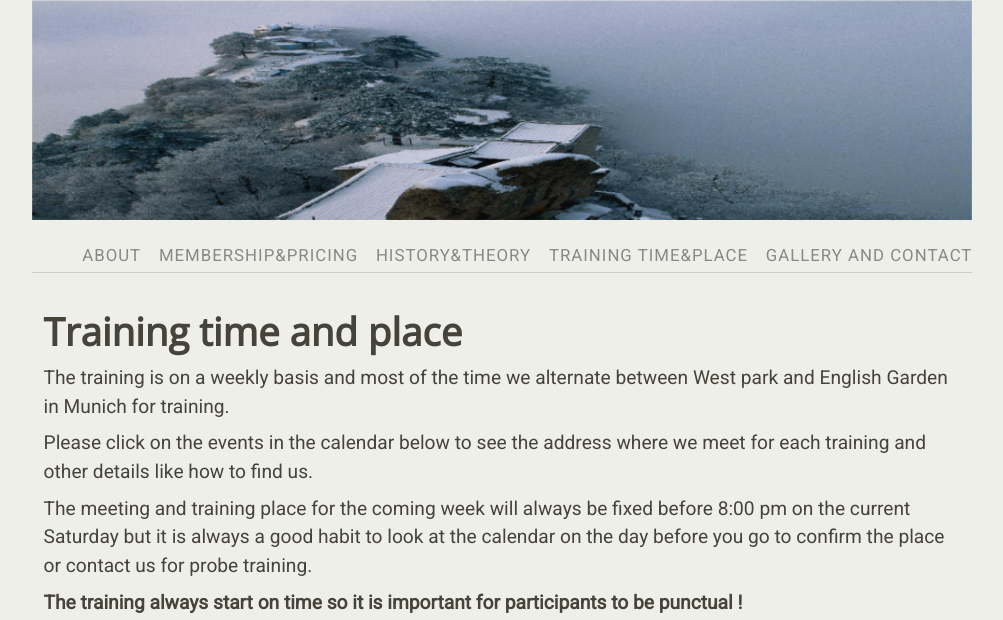
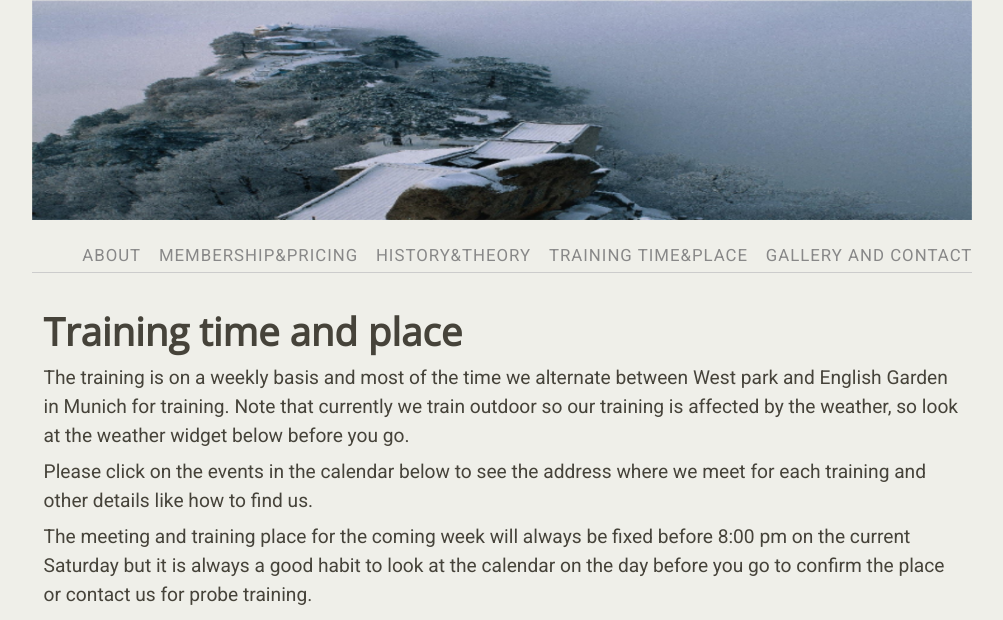
Before and after one commit to MHZ4munich/MHZ4munich.github.io, a Jekyll site: the page built from training.md, in a window 1280 px wide. Shown: the top 620 px of the page, without its empty margins (138-1141 px from the left). Built offline with Jekyll 4.4.1, drawn with Linux system fonts in a browser that asks for light colours.

Commit message:
weather added

```diff
--- a/training.md
+++ b/training.md
@@ -3,7 +3,7 @@
 title: Training time and place
 permalink: /training/
 ---
-The training is on a weekly basis and most of the time we alternate between West park and English Garden in Munich for training.
+The training is on a weekly basis and most of the time we alternate between West park and English Garden in Munich for training. Note that currently we train outdoor so our training is affected by the weather, so look at the weather widget below before you go.
 
 Please click on the events in the calendar below to see the address where we meet for each training and other details like how to find us.
 
@@ -13,4 +13,17 @@
 
 <iframe src="https://calendar.google.com/calendar/embed?src=7hfm87dla7lt6cvvgoeblsipq8%40group.calendar.google.com&ctz=Europe/Berlin" style="border: 0" width="800" height="600" frameborder="0" scrolling="no"></iframe>
 
+
+
 We vary training places because we want to compensate for the fact that members come from different parts of Munich. You are welcome to propose new places for training.
+
+
+<a href="https://www.accuweather.com/en/de/munich/80331/weather-forecast/178086" class="aw-widget-legal">
+<!--
+By accessing and/or using this code snippet, you agree to AccuWeather’s terms and conditions (in English) which can be found at https://www.accuweather.com/en/free-weather-widgets/terms and AccuWeather’s Privacy Statement (in English) which can be found at https://www.accuweather.com/en/privacy.
+-->
+</a>
+<div id="awtd1490967878161" class="aw-widget-36hour"  data-locationkey="178086" data-unit="c" data-language="en-us" data-useip="false" data-uid="awtd1490967878161" data-editlocation="false" data-lifestyle="lawn-garden"></div><script type="text/javascript" src="https://oap.accuweather.com/launch.js"></script>
+<!--
+By accessing and/or using this code snippet, you agree to AccuWeather’s terms and conditions (in English) which can be found at https://www.accuweather.com/en/free-weather-widgets/terms and AccuWeather’s Privacy Statement (in English) which can be found at https://www.accuweather.com/en/privacy.
+-->
```
